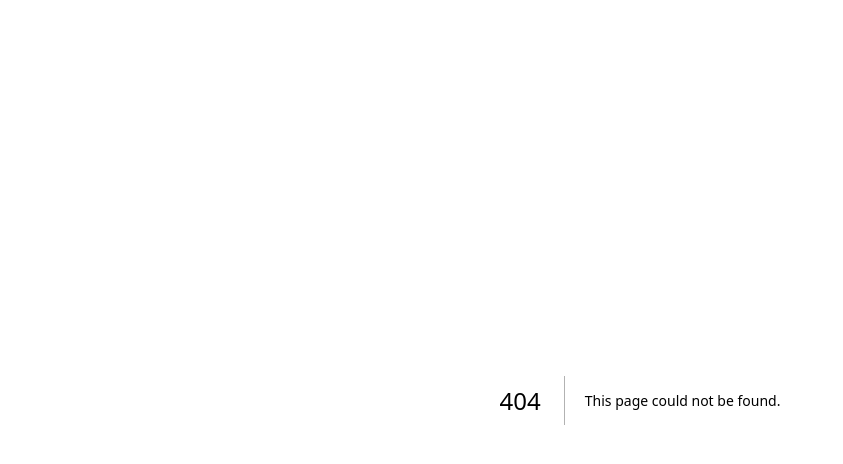
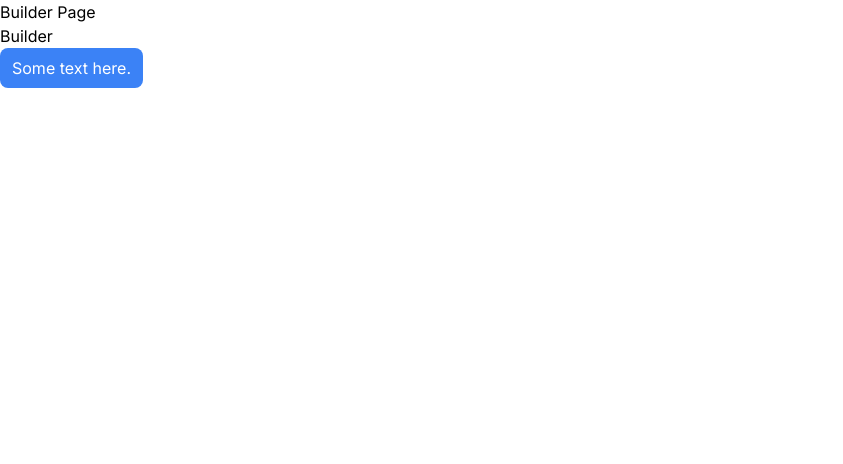
Before and after one commit to dnstoyanov/cv-builder-web, a Next.js app: page /builder in a window 1280 px wide. Before the commit this address had no page. Shown: the top 464 px of the page, without its empty margins (0-843 px from the left). Built offline with nearby package versions, Linux system fonts and the light colour scheme.

Commit message:
fix: remove react-beautiful-dnd and install react-dnd

```diff
--- a/package.json
+++ b/package.json
@@ -14,14 +14,14 @@
         "@mui/material": "^5.15.11",
         "next": "14.1.1",
         "react": "^17.0.0 || ^18.0.0",
-        "react-beautiful-dnd": "^13.1.1",
+        "react-dnd": "^16.0.1",
+        "react-dnd-html5-backend": "^16.0.1",
         "react-dom": "^17.0.0 || ^18.0.0",
         "react-icons": "^5.0.1"
     },
     "devDependencies": {
         "@types/node": "^20",
         "@types/react": "^18",
-        "@types/react-beautiful-dnd": "^13.1.8",
         "@types/react-dom": "^18",
         "autoprefixer": "^10.0.1",
         "eslint": "^8",
--- /dev/null
+++ b/src/app/builder/page.tsx
@@ -0,0 +1,10 @@
+import Builder from '@/components/Builder';
+
+export default function BuilderPage() {
+    return (
+        <section>
+            <h1>Builder Page</h1>
+            <Builder />
+        </section>
+    );
+}
--- a/src/app/layout.tsx
+++ b/src/app/layout.tsx
@@ -16,7 +16,7 @@ export default function RootLayout({
 }>) {
     return (
         <html lang='en'>
-            <body className={inter.className}>
+            <body className={inter.className} suppressHydrationWarning={true}>
                 <main>{children}</main>
             </body>
         </html>
--- a/src/app/page.tsx
+++ b/src/app/page.tsx
@@ -1,13 +1,24 @@
 import { Avatar } from '@mui/material';
+import Link from 'next/link';
 
 export default function Home() {
     return (
-        <section className='flex justify-center'>
-            <h1 className='font-bold text-orange-500'>CV Builder App</h1>
-            <Avatar
-                alt='demo user'
-                src='https://images.pexels.com/photos/7098048/pexels-photo-7098048.jpeg?auto=compress&cs=tinysrgb&w=1260&h=750&dpr=1'
-            />
+        <section>
+            <div className='flex justify-center items-center'>
+                <h1 className='font-bold text-orange-500'>CV Builder App</h1>
+                <Avatar
+                    alt='demo user'
+                    src='https://images.pexels.com/photos/7098048/pexels-photo-7098048.jpeg?auto=compress&cs=tinysrgb&w=1260&h=750&dpr=1'
+                />
+            </div>
+            <div className='flex justify-center'>
+                <Link
+                    className='transition ease-in-out delay-100 bg-blue-500 px-4 py-2 rounded-lg text-white hover:bg-blue-600'
+                    href='/builder'
+                >
+                    Builder
+                </Link>
+            </div>
         </section>
     );
 }
--- /dev/null
+++ b/src/components/Builder.tsx
@@ -0,0 +1,13 @@
+'use client';
+import { DndProvider } from 'react-dnd';
+import { HTML5Backend } from 'react-dnd-html5-backend';
+import Card from './Card';
+
+export default function Builder() {
+    return (
+        <DndProvider backend={HTML5Backend}>
+            <div>Builder</div>
+            <Card text='Some text here.' />
+        </DndProvider>
+    );
+}
--- /dev/null
+++ b/src/components/Card.tsx
@@ -0,0 +1,24 @@
+'use client';
+import { useDrag } from 'react-dnd';
+
+export default function Card({ isDragging, text }: any) {
+    const [{ opacity }, dragRef] = useDrag(
+        () => ({
+            type: 'CARD',
+            item: { text },
+            collect: (monitor) => ({
+                opacity: monitor.isDragging() ? 0.5 : 1,
+            }),
+        }),
+        []
+    );
+    return (
+        <div
+            ref={dragRef}
+            style={{ opacity }}
+            className='bg-blue-500 inline-block px-3 py-2 rounded-lg text-white'
+        >
+            {text}
+        </div>
+    );
+}
```
Also changed, not shown: 1 other file (tests, documents, lock files or other folders).
